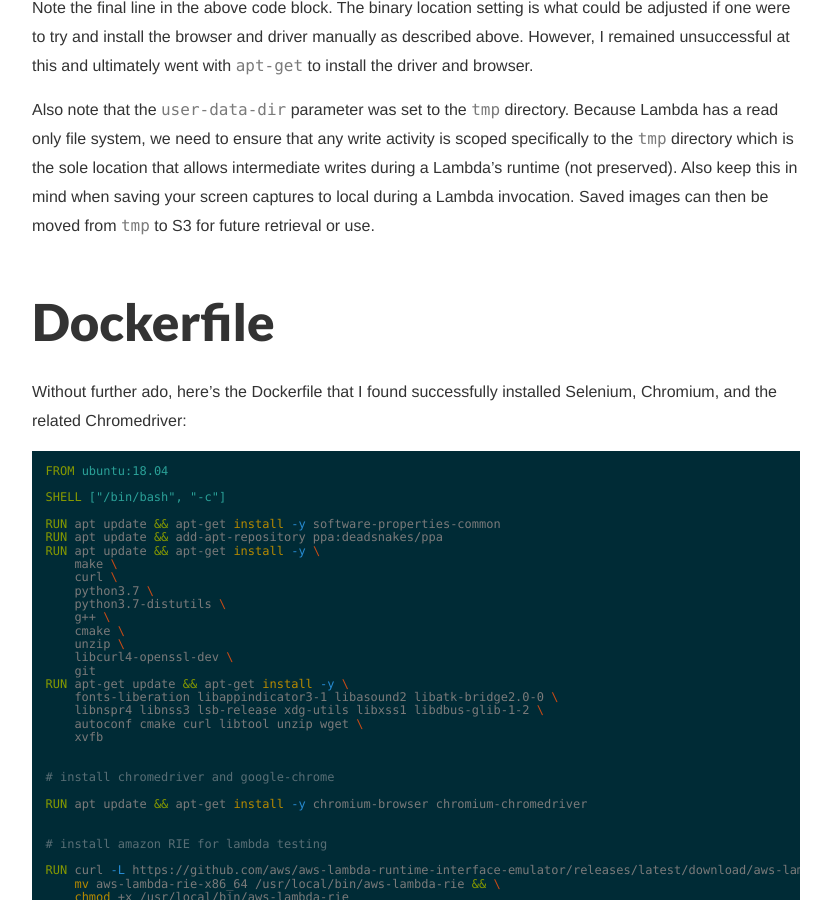
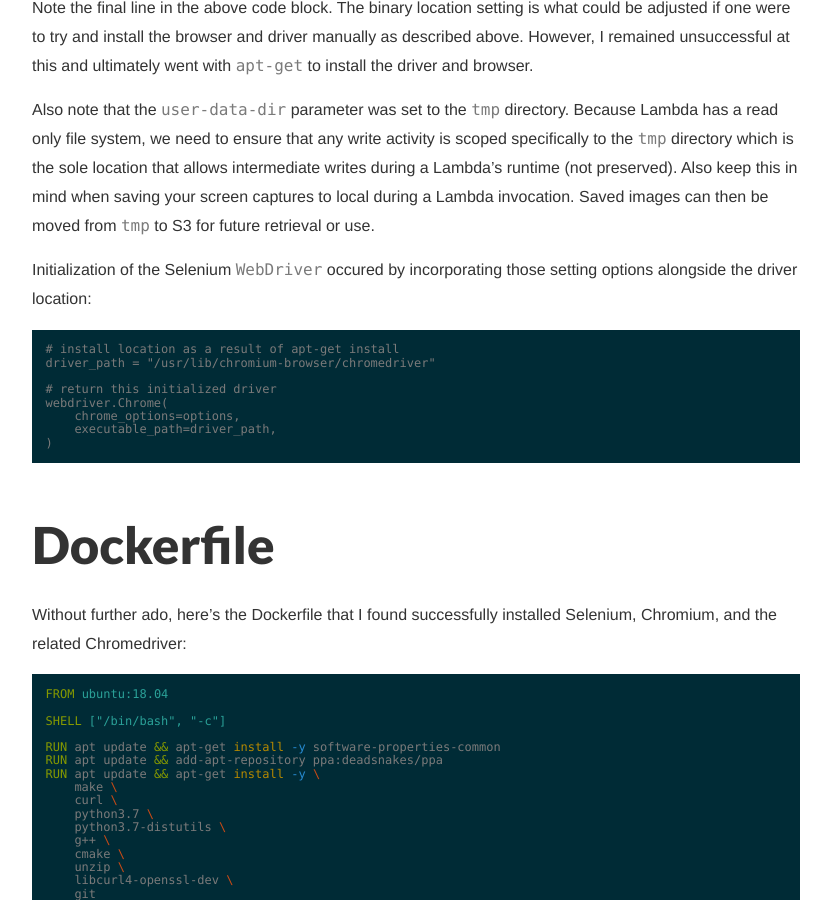
Before and after one commit to kuanb/kuanb.github.io, a Jekyll site: the page built from _posts/2022-10-27-docker-selenium-chromium-lambda.md, in a window 1280 px wide and 900 px high, scrolled down 2196 px. Shown: the whole window, without its empty margins (224-1055 px from the left). Built offline with Jekyll 4.4.1, drawn with Linux system fonts in a browser that asks for light colours; comment, search, counter and statistics services are not loaded.

Commit message:
WebDriver init description

````diff
--- a/_posts/2022-10-27-docker-selenium-chromium-lambda.md
+++ b/_posts/2022-10-27-docker-selenium-chromium-lambda.md
@@ -53,6 +53,18 @@
 Note the final line in the above code block. The binary location setting is what could be adjusted if one were to try and install the browser and driver manually as described above. However, I remained unsuccessful at this and ultimately went with `apt-get` to install the driver and browser.
 
 Also note that the `user-data-dir` parameter was set to the `tmp` directory. Because Lambda has a read only file system, we need to ensure that any write activity is scoped specifically to the `tmp` directory which is the sole location that allows intermediate writes during a Lambda's runtime (not preserved). Also keep this in mind when saving your screen captures to local during a Lambda invocation. Saved images can then be moved from `tmp` to S3 for future retrieval or use.
+
+Initialization of the Selenium `WebDriver` occured by incorporating those setting options alongside the driver location:
+```
+# install location as a result of apt-get install
+driver_path = "/usr/lib/chromium-browser/chromedriver"
+
+# return this initialized driver
+webdriver.Chrome(
+    chrome_options=options,
+    executable_path=driver_path,
+)
+```
 
 ## Dockerfile
 
````
